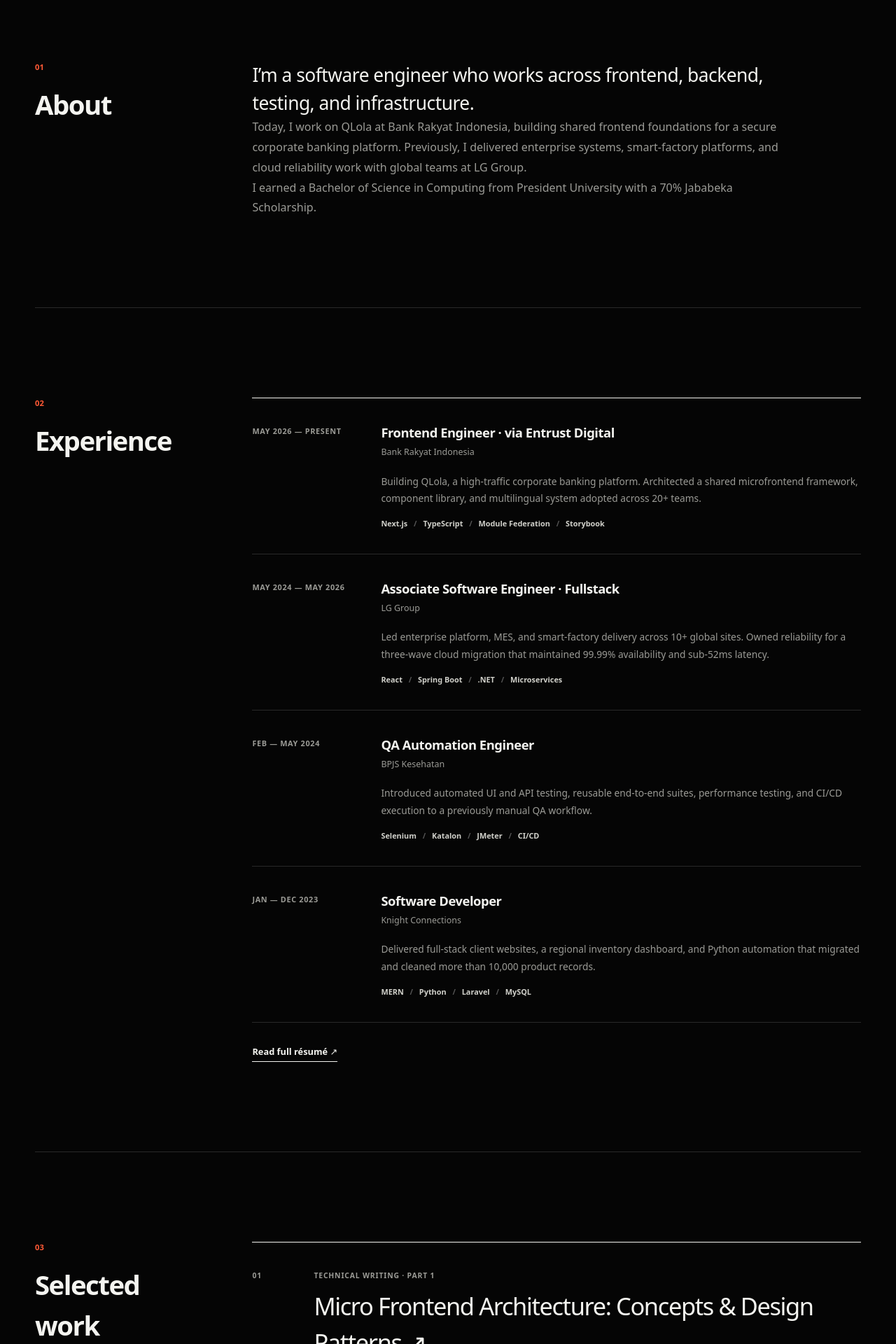
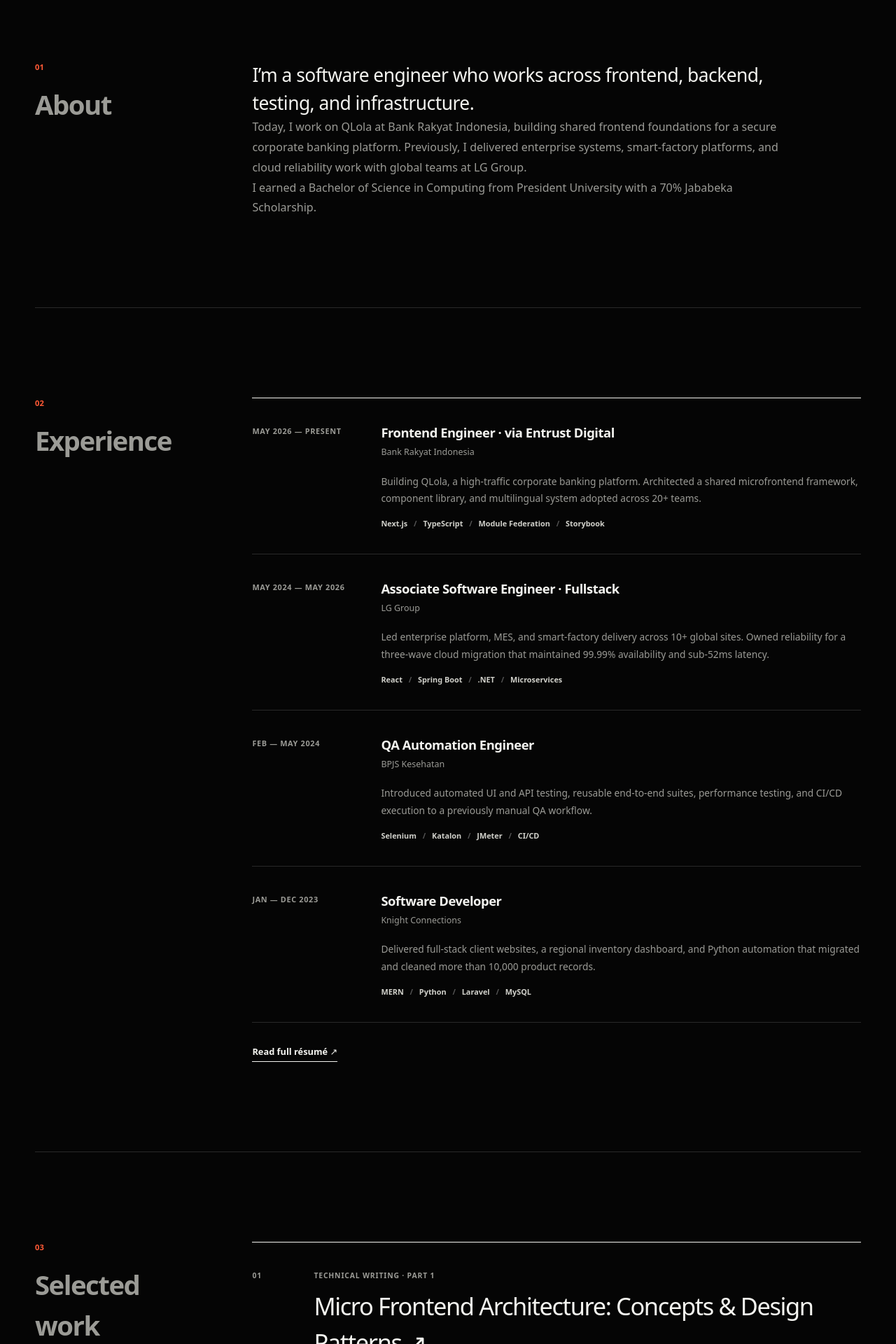
Before and after one commit to yohanesnaibaho303/v2, a React (Vite) app: page / in a window 1280 px wide. Shown: the part 840-2760 px from the top of the page at 70% size. Built offline with nearby package versions, Linux system fonts and the light colour scheme; a web font is replaced by a local one.

Commit message:
Add scroll-driven section heading reveal animation

```diff
--- a/src/App.jsx
+++ b/src/App.jsx
@@ -154,13 +154,13 @@
               <p className="intro">{profile.intro}</p>
               <dl className="quick-facts">
                 <div><dt>Currently</dt><dd>Frontend Engineer at Bank Rakyat Indonesia</dd></div>
-                <div><dt>Working across</dt><dd>Product UI, platforms, quality, and reliability</dd></div>
+                <div><dt>Working across</dt><dd>Smart Factory, Banking, Telecommunications, Data Center, Assurance, AI, Cloud and many more</dd></div>
               </dl>
             </div>
           </section>
 
           <section className="section-block" id="about" aria-labelledby="about-heading">
-            <header className="section-heading"><p>01</p><h2 id="about-heading">About</h2></header>
+            <header className="section-heading"><p>01</p><h2 id="about-heading"><span data-word="About">About</span></h2></header>
             <div className="section-content prose">
               <p>I’m a software engineer who works across frontend, backend, testing, and infrastructure.</p>
               <p>Today, I work on QLola at Bank Rakyat Indonesia, building shared frontend foundations for a secure corporate banking platform. Previously, I delivered enterprise systems, smart-factory platforms, and cloud reliability work with global teams at LG Group.</p>
@@ -169,7 +169,7 @@
           </section>
 
           <section className="section-block" id="experience" aria-labelledby="experience-heading">
-            <header className="section-heading"><p>02</p><h2 id="experience-heading">Experience</h2></header>
+            <header className="section-heading"><p>02</p><h2 id="experience-heading"><span data-word="Experience">Experience</span></h2></header>
             <div className="section-content">
               <div className="experience-list">
                 {experience.map((item) => (
@@ -188,7 +188,7 @@
           </section>
 
           <section className="section-block" id="work" aria-labelledby="work-heading">
-            <header className="section-heading"><p>03</p><h2 id="work-heading">Selected work</h2></header>
+            <header className="section-heading"><p>03</p><h2 id="work-heading"><span data-word="Selected">Selected</span>{' '}<span data-word="work">work</span></h2></header>
             <div className="section-content project-list">
               {projects.map((project, index) => (
                 <article className="project-row" key={project.title}>
@@ -205,7 +205,7 @@
           </section>
 
           <section className="section-block" id="skills" aria-labelledby="skills-heading">
-            <header className="section-heading"><p>04</p><h2 id="skills-heading">Technical toolkit</h2></header>
+            <header className="section-heading"><p>04</p><h2 id="skills-heading"><span data-word="Technical">Technical</span>{' '}<span data-word="toolkit">toolkit</span></h2></header>
             <div className="section-content skill-grid">
               {skills.map((skill) => (
                 <div className="skill-group" key={skill.group}>
--- a/src/index.css
+++ b/src/index.css
@@ -131,6 +131,23 @@
 .section-heading { position: sticky; top: 7rem; align-self: start; }
 .section-heading p { margin-bottom: 1rem; color: var(--accent); font-size: .7rem; font-weight: 700; }
 .section-heading h2 { margin: 0; color: var(--paper); font-size: clamp(1.7rem, 3vw, 2.4rem); font-weight: 550; letter-spacing: -.04em; }
+@supports (animation-timeline: view()) {
+  .section-heading { view-timeline: --section-heading block; }
+  .section-heading h2 [data-word] { position: relative; display: inline-block; color: var(--muted); }
+  .section-heading h2 [data-word]::after {
+    content: attr(data-word);
+    position: absolute;
+    inset: 0;
+    color: var(--paper);
+    clip-path: inset(0 100% 0 0);
+    animation: heading-ink linear both;
+    animation-timeline: --section-heading;
+    animation-range: entry 0% cover 30%;
+  }
+  .section-heading h2 [data-word]:first-child:not(:only-child)::after { animation-range: entry 0% cover 15%; }
+  .section-heading h2 [data-word]:last-child:not(:only-child)::after { animation-range: cover 15% cover 30%; }
+  @keyframes heading-ink { to { clip-path: inset(0); } }
+}
 .section-content { min-width: 0; }
 .prose { max-width: 48rem; }
 .prose p { color: var(--muted); font-size: 1rem; line-height: 1.8; }
@@ -192,7 +209,7 @@
   .hero-footer { gap: 2rem; }
   .quick-facts { gap: 1rem; }
   .section-block { display: block; padding: 4.5rem 0; scroll-margin-top: 4.5rem; }
-  .section-heading { z-index: 10; top: 5.5rem; margin-bottom: 2.5rem; background: var(--background); }
+  .section-heading { position: static; margin-bottom: 2.5rem; }
   .experience-item { padding: 1.75rem 0; }
   .experience-title { grid-template-columns: 1fr; gap: .5rem; }
   .summary, .tags { margin-left: 0; }
@@ -219,6 +236,8 @@
   .hero-kicker, .hero h1, .hero-footer { transform: none; transition: opacity 200ms ease; transition-delay: 0ms; }
   .wordmark, .header-email, .theme-toggle, .text-link, .footer-email, .socials a, .project-copy h3 a, footer > a:last-child { transition: color 160ms ease, border-color 160ms ease; }
   .wordmark:active, .header-email:active, .text-link:active, .footer-email:active, .socials a:active, .project-copy h3 a:active, footer > a:last-child:active { transform: none; }
+  .section-heading h2 [data-word] { color: var(--paper); }
+  .section-heading h2 [data-word]::after { display: none; }
   @starting-style {
     .hero-kicker, .hero h1, .hero-footer { opacity: 0; transform: none; }
   }
```
